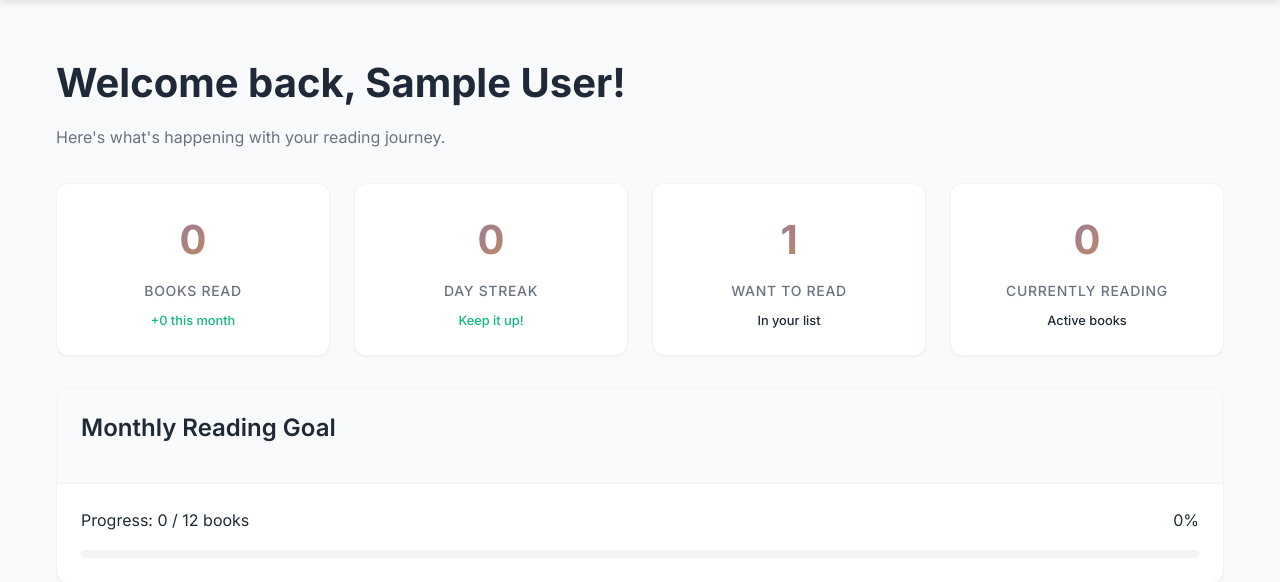
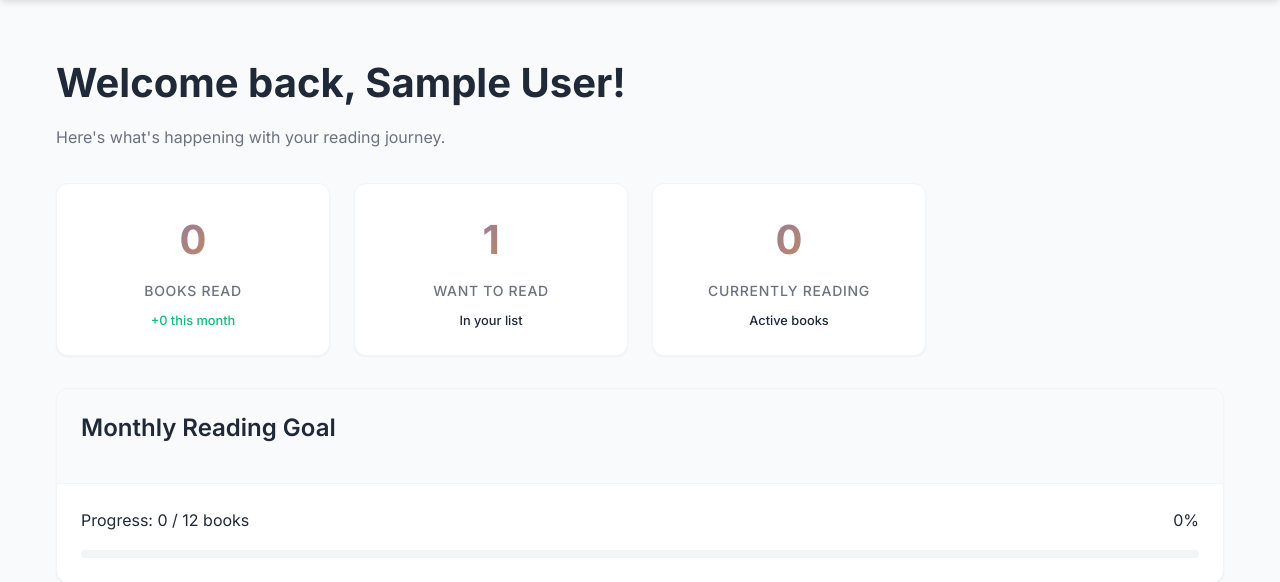
Before and after one commit to yeab-nilu/FindMyRead, a PHP site: page /book-recommendation-system/dashboard.php in a window 1280 px wide. Shown: the part 70-652 px from the top of the page. Run offline with PHP 8.4, Linux system fonts and the light colour scheme; the visitor is signed in with stand-in values (Sample User, id 1); data that the repository does not hold is empty.

Commit message:
removing the streak feature

```diff
--- a/dashboard.php
+++ b/dashboard.php
@@ -77,14 +77,6 @@ include 'includes/header.php';
                 <div class="stat-label">Books Read</div>
                 <div class="stat-change positive">
                     +<?php echo $monthlyData['books_read_this_month'] ?? 0; ?> this month
-                </div>
-            </div>
-
-            <div class="stat-card">
-                <div class="stat-number"><?php echo $userStats['reading_streak'] ?? 0; ?></div>
-                <div class="stat-label">Day Streak</div>
-                <div class="stat-change positive">
-                    Keep it up!
                 </div>
             </div>
 
```
Also changed, not shown: README.md.
